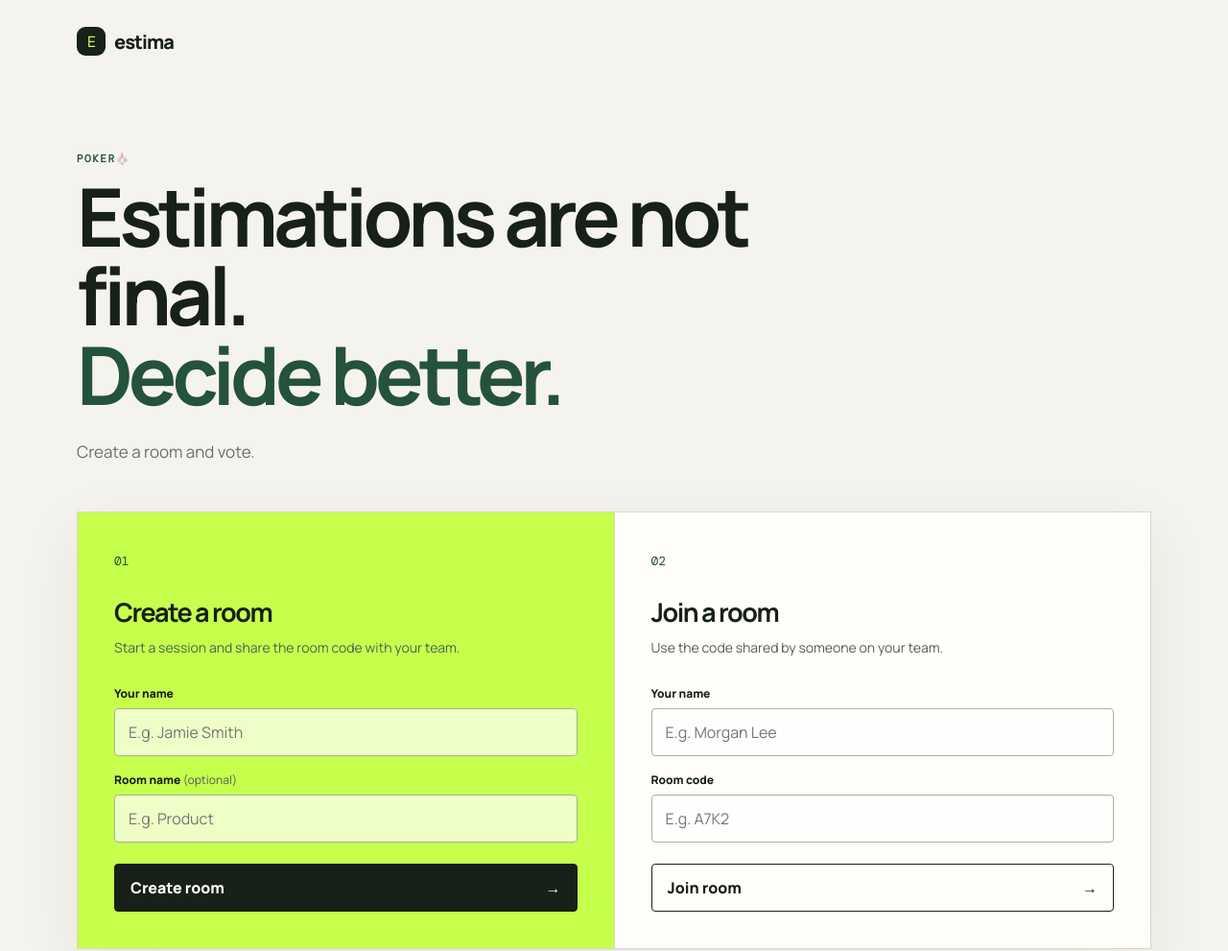
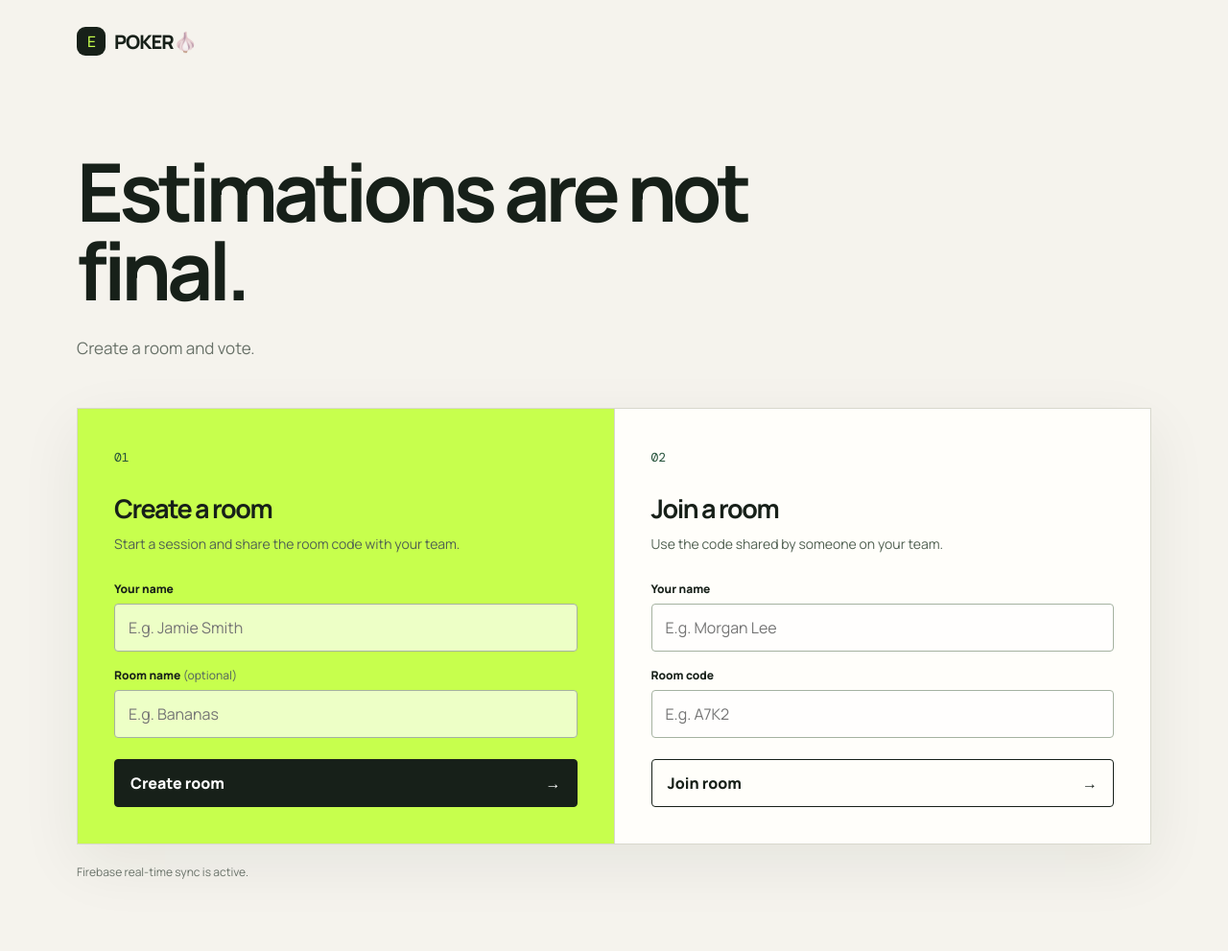
Before and after one commit to luisjoia/poker, a plain HTML site: page index.html in a window 1280 px wide. Shown: the top 991 px of the page at 96% size. Drawn offline with nearby package versions, Linux system fonts and the light colour scheme.

Commit message:
fix shit

```diff
--- a/index.html
+++ b/index.html
@@ -13,10 +13,9 @@
 <body>
 <main class="shell">
     <section id="landing-view" class="landing-view">
-        <div class="brand"><span class="brand-mark">E</span><span>estima</span></div>
+        <div class="brand"><span class="brand-mark">E</span><span>POKER🧄</span></div>
         <div class="hero">
-            <p class="eyebrow">POKER🧄</p>
-            <h1>Estimations are not final.<br /><em>Decide better.</em></h1>
+            <h1>Estimations are not final.<br/></h1>
             <p class="hero-copy">Create a room and vote.</p>
         </div>
         <div class="entry-grid">
@@ -27,7 +26,7 @@
                 <label for="create-name">Your name</label>
                 <input id="create-name" maxlength="32" required placeholder="E.g. Jamie Smith" autocomplete="name" />
                 <label for="room-title">Room name <span>(optional)</span></label>
-                <input id="room-title" maxlength="48" placeholder="E.g. Product" />
+                <input id="room-title" maxlength="48" placeholder="E.g. Bananas" />
                 <button type="submit">Create room <span>→</span></button>
             </form>
             <form id="join-form" class="entry-card">
```
